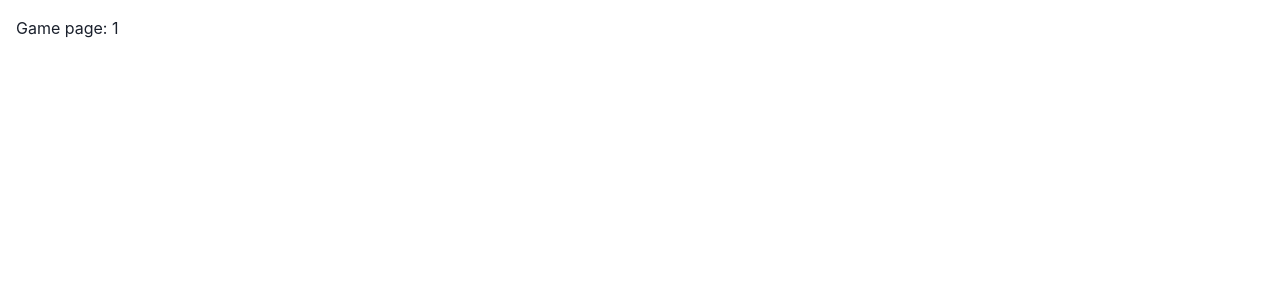
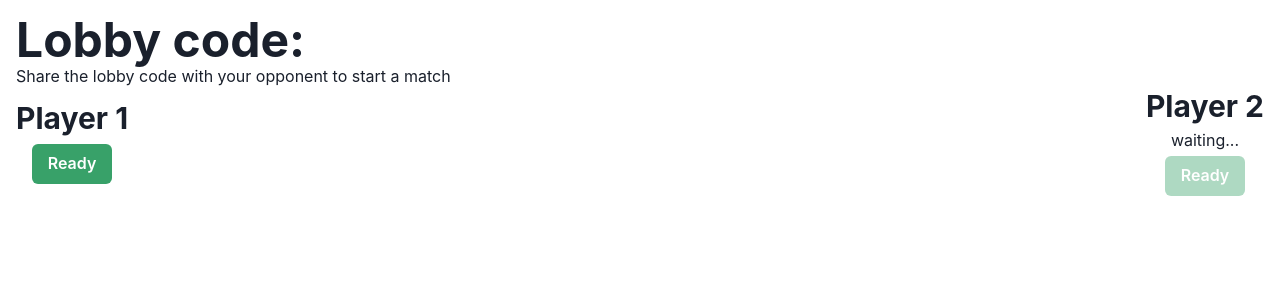
Before and after one commit to mcking49/duordle, a React (Create React App) app: page /game/1 in a window 1280 px wide. Shown: the top 300 px of the page. Built offline with nearby package versions, Linux system fonts and the light colour scheme; no server answers; the database is empty.

Commit message:
Create game lobby

```diff
--- /dev/null
+++ b/src/hooks/useGame.tsx
@@ -0,0 +1,11 @@
+import { DocumentSnapshot } from "firebase/firestore";
+import { useDocument } from "react-firebase-hooks/firestore";
+import { getGameDocRef } from "../lib/firebase/game";
+import { Game } from "../models";
+
+export type UseGame = [DocumentSnapshot<Game>?];
+
+export const useGame = (gameId: string): UseGame => {
+  const [game] = useDocument(getGameDocRef(gameId));
+  return [game];
+};
--- a/src/lib/firebase/game.ts
+++ b/src/lib/firebase/game.ts
@@ -61,6 +61,8 @@ export async function createGame(player1Name: string): Promise<DocumentSnapshot<
 
   await batch.commit();
 
+  localStorage.setItem(newGameDoc.id, "true");
+
   createBoardsForGame(newGameDoc);
 
   return getGameSnapshot(newGameDoc);
--- a/src/pages/GamePage.tsx
+++ b/src/pages/GamePage.tsx
@@ -1,16 +1,37 @@
-import { Box } from "@chakra-ui/react";
-import React from "react";
+import { Button, Flex, Heading, Text, VStack } from "@chakra-ui/react";
+import React, { useMemo } from "react";
 import { useParams } from "react-router-dom";
-import {useDocument} from "react-firebase-hooks/firestore";
-import { getGameDocRef } from "../lib/firebase/game";
+import { useGame } from "../hooks/useGame";
+import Page from "../layouts/Page";
 
 type GamePageParams = Record<"gameId", string>;
 
 const GamePage: React.FC = () => {
   const params = useParams<GamePageParams>();
-  const [game] = useDocument(getGameDocRef(params.gameId!));
-  console.log(game?.data());
-  return <Box>Game page: {params.gameId}</Box>;
+  const [gameSnapshot] = useGame(params.gameId!);
+
+  const game = useMemo(() => gameSnapshot?.data(), [gameSnapshot]);
+
+  return (
+    <Page>
+      <Heading as="h1" size="2xl">Lobby code: {game?.gameLobbyId}</Heading>
+      <Text>Share the lobby code with your opponent to start a match</Text>
+
+      <Flex alignItems="center" justifyContent="space-between">
+        <VStack spacing={1}>
+          <Heading as="h3" size="lg">Player 1</Heading>
+          <Text>{game?.player1Name}</Text>
+          <Button colorScheme={game?.player1Ready ? "blue" : "green"} disabled={game?.player1Ready}>Ready</Button>
+        </VStack>
+
+        <VStack spacing={1}>
+          <Heading as="h3" size="lg">Player 2</Heading>
+          <Text>{game?.player2Name ? game?.player2Name : "waiting..."}</Text>
+          <Button colorScheme={game?.player2Ready ? "blue" : "green"} disabled={game?.player2Ready || !game?.player2Name}>Ready</Button>
+        </VStack>
+      </Flex>
+    </Page>
+  );
 };
 
 export default GamePage;
```
Also changed, not shown: src/hooks/useIsPlayer1.tsx (added, +12 -0 lines).
